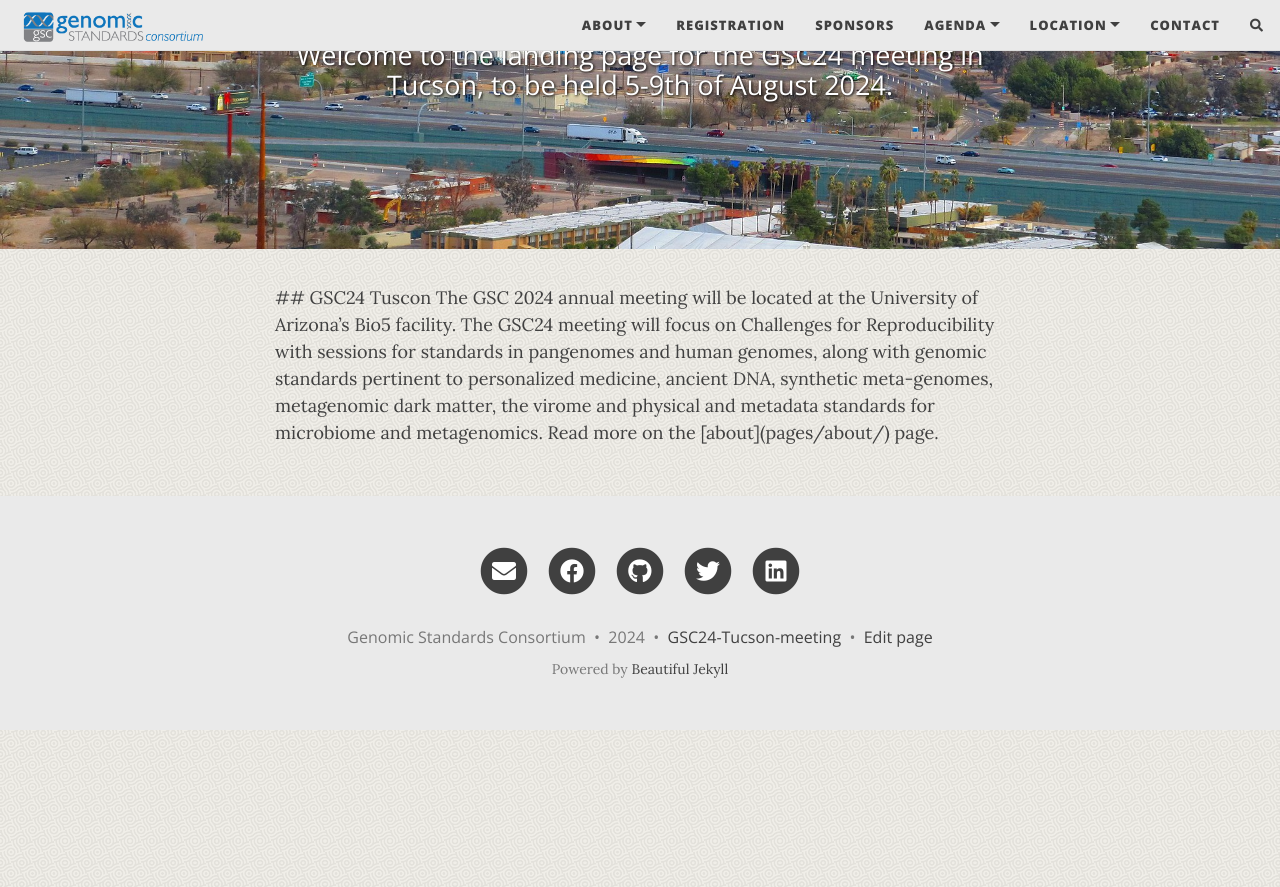
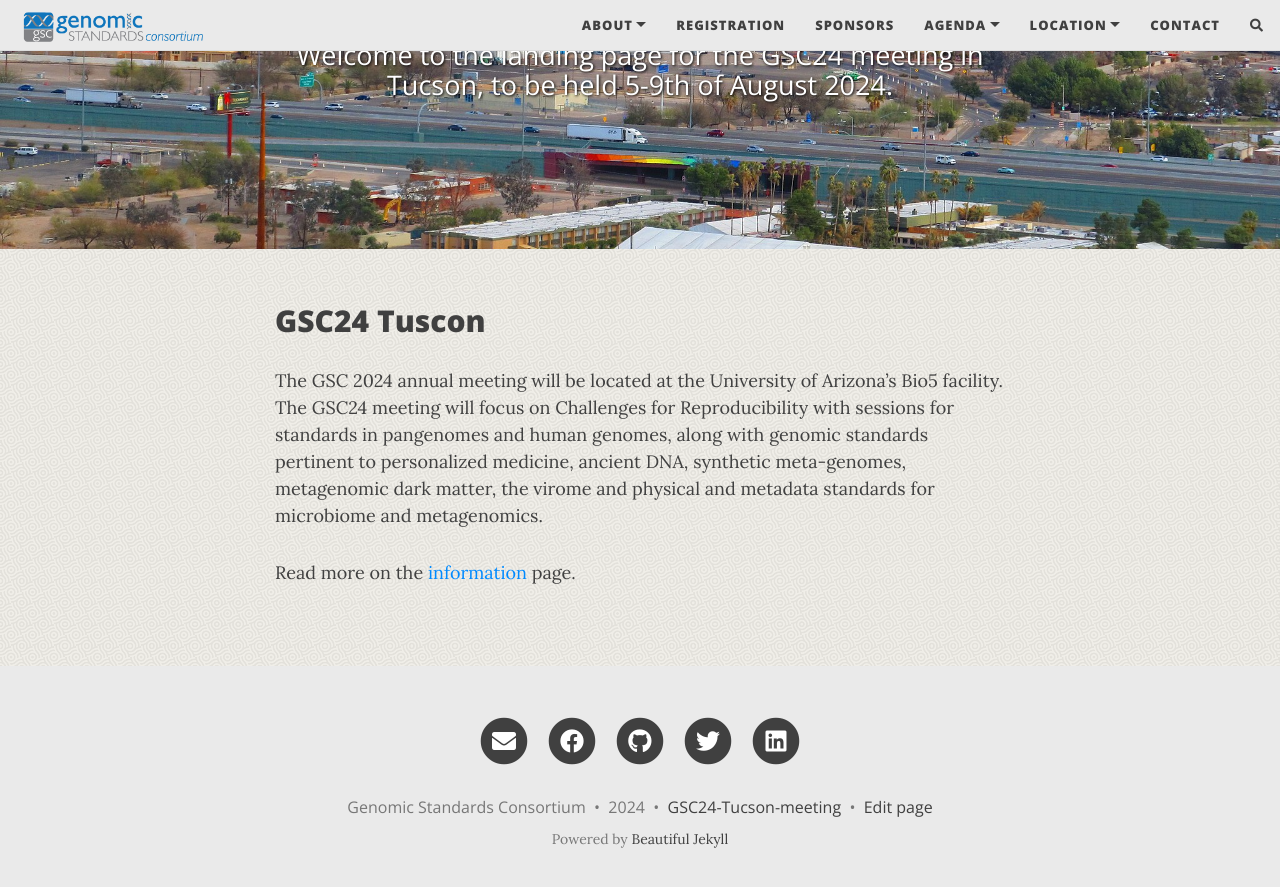
Before and after one commit to GenomicsStandardsConsortium/GSC24-Tucson, a Jekyll site: the page built from index.html, in a window 1280 px wide and 900 px high, scrolled down 589 px. Shown: the top 887 px of the window. Built offline with Jekyll 4.4.1, drawn with Linux system fonts in a browser that asks for light colours; nearby versions of some CDN libraries; the list of posts is cut into pages by our own code; comment, search, counter and statistics services are not loaded.

Commit message:
Update index.html
corrected to be html instead of markdown

```diff
--- a/index.html
+++ b/index.html
@@ -7,7 +7,7 @@ share-img: /assets/img/gsc_logo_sml.png
 ---
 <!--{% include carousel.html height="50" unit="%" duration="5" %}-->
 
-## GSC24 Tuscon
-The GSC 2024 annual meeting will be located at the University of Arizona’s Bio5 facility. The GSC24 meeting will focus on Challenges for Reproducibility with sessions for standards in pangenomes and human genomes, along with genomic standards pertinent to personalized medicine, ancient DNA, synthetic meta-genomes, metagenomic dark matter, the virome and physical and metadata standards for microbiome and metagenomics.
+<h2> GSC24 Tuscon</h2>
 
-Read more on the [about](pages/about/) page.
+<p>The GSC 2024 annual meeting will be located at the University of Arizona’s Bio5 facility. The GSC24 meeting will focus on Challenges for Reproducibility with sessions for standards in pangenomes and human genomes, along with genomic standards pertinent to personalized medicine, ancient DNA, synthetic meta-genomes, metagenomic dark matter, the virome and physical and metadata standards for microbiome and metagenomics.</p>
+<p>Read more on the <a href=https://genomicsstandardsconsortium.github.io/GSC24-Tucson/pages/about/>information</a> page.</p>
```
